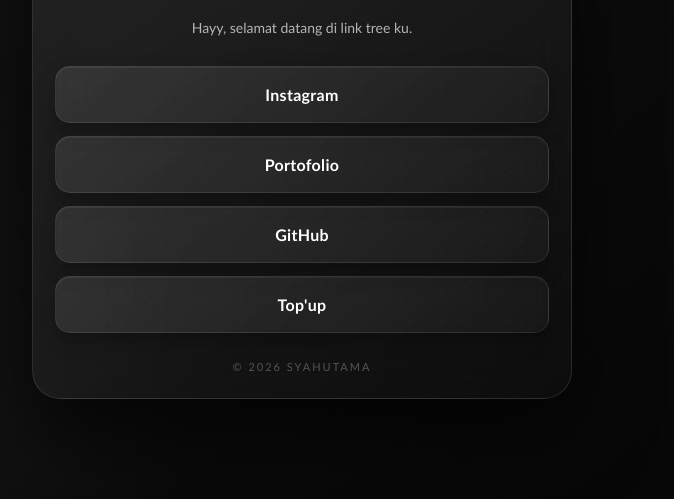
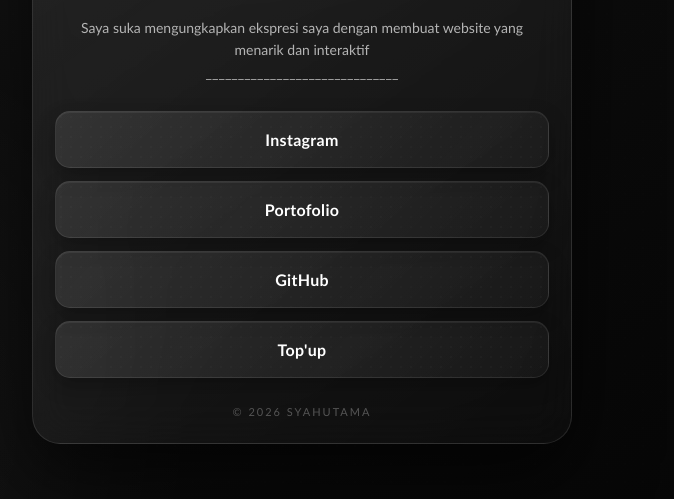
Before and after one commit to Horizon-X-DEV/LinkTree, a plain HTML site: page index.html in a window 1280 px wide. Shown: the part 301-800 px from the top of the page, without its empty margins (338-1012 px from the left). Drawn offline with Linux system fonts and the light colour scheme.

Commit message:
Revise welcome message in index.html
Updated greeting message to express interest in web development.

```diff
--- a/index.html
+++ b/index.html
@@ -450,7 +450,8 @@
       <h2>Web Development</h2>
 
       <p>
-        Hayy, selamat datang di link tree ku.
+        Saya suka mengungkapkan ekspresi saya dengan membuat website yang menarik dan interaktif<br>
+        ______________________________
       </p>
 
       <!-- LINKS -->
```
